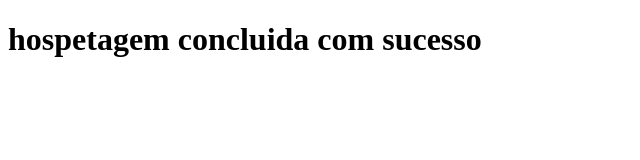
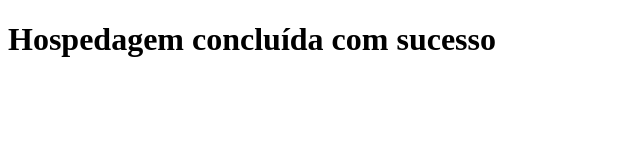
Before and after one commit to Nycollas-007/hospetagem-01, a plain HTML site: page index.html in a window 1280 px wide. Shown: the whole page, without its empty margins (0-640 px from the left). Drawn offline with Linux system fonts and the light colour scheme.

Commit message:
mudança

```diff
--- a/index.html
+++ b/index.html
@@ -7,6 +7,6 @@
     <title>Document</title>
 </head>
 <body>
-    <h1>hospetagem concluida com sucesso</h1>
+    <h1>Hospedagem concluída com sucesso</h1>
 </body>
 </html>
```
